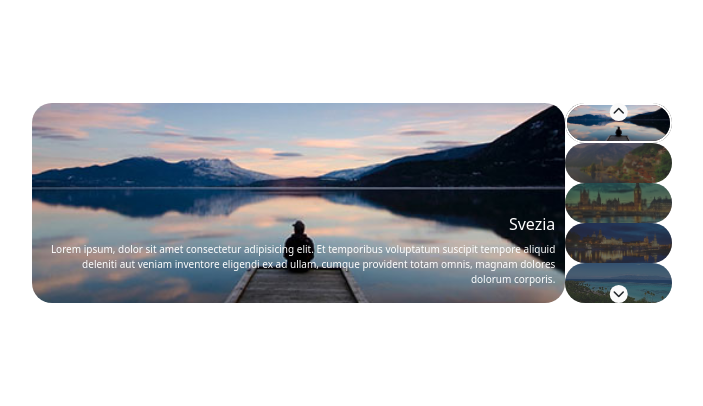
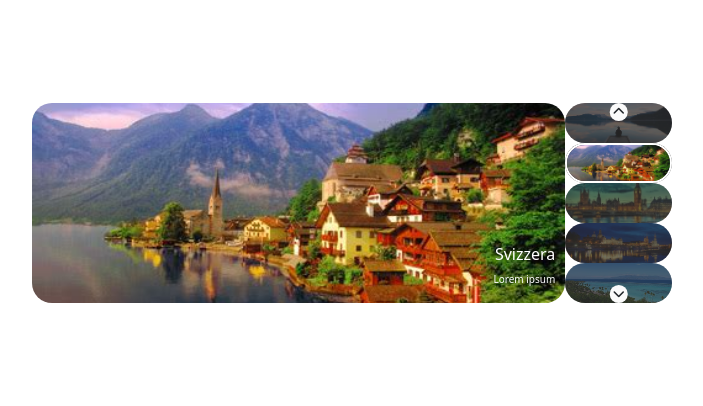
Before and after one commit to SimoCosz/vue-slider, a plain HTML site: page index.html in a window 1280 px wide. Shown: the part 197-603 px from the top of the page, without its empty margins (288-991 px from the left). Drawn offline with nearby package versions, Linux system fonts and the light colour scheme.

Commit message:
completato bonus2

```diff
--- a/app.js
+++ b/app.js
@@ -4,7 +4,6 @@ const section = new Vue({
   data:{
 
     currentSlide: 0,
-
     slide: [
       {
         title: 'Svezia',
@@ -32,6 +31,11 @@ const section = new Vue({
         image: 'img/05.jpg',
       },
     ]
+
+  },
+
+  created: function(){
+    this.autoSlide();
   },
 
   methods:{
@@ -52,49 +56,9 @@ const section = new Vue({
     },
     thumbClick: function(){
       this.currentSlide == index
+    },
+    autoSlide: function(){
+      this.intervallo = setInterval(this.next, 3000)
     }
-  }
+  },
 })
-
-
-
-
-// // CONTROLLO SLIDE
-
-// const itemImage = [...document.getElementsByClassName('item')]
-// itemImage[currentIndex].classList.add('active')
-
-// prev.addEventListener('click', function(){
-//   itemImage[currentIndex].classList.remove('active')
-//   itemControl[currentIndex].classList.remove('active')
-
-//   if( currentIndex > 0){
-//     currentIndex--
-//     itemImage[currentIndex].classList.add('active')
-//     itemControl[currentIndex].classList.add('active')
-//   } else {
-//     currentIndex = slide.length - 1
-//   }
-//   itemImage[currentIndex].classList.add('active')
-//   itemControl[currentIndex].classList.add('active')
-
-// })
-
-// next.addEventListener('click', function(){
-//   itemImage[currentIndex].classList.remove('active')
-//   itemControl[currentIndex].classList.remove('active')
-
-//   if (currentIndex < slide.length - 1){
-//     currentIndex++
-//     itemImage[currentIndex].classList.add('active')
-//     itemControl[currentIndex].classList.add('active')
-//   } else {
-//     currentIndex = 0
-//   }
-//   itemImage[currentIndex].classList.add('active')
-//   itemControl[currentIndex].classList.add('active')
-// })
-
-// // ELEMENTO ANTEPRIMA
-// const itemControl = [...document.getElementsByClassName('image')]
-// itemControl[currentIndex].classList.add('active')
--- a/index.html
+++ b/index.html
@@ -16,7 +16,7 @@
       <div class="slide-wrapper col-10 p-0">
 
         <!-- <div v-for='item in slide' class="item" :class="item.isActive == true? 'active' : ' ' "> -->
-        <div v-for='(item, index) in slide' class="item" :class="index == currentSlide? 'active' : ' ' ">
+        <div v-for='(item, index) in slide' class="item" v-on:enter='autoSlide' :class="index == currentSlide? 'active' : ' ' ">
           <img :src="item.image" alt="">
           <div class="description">
           <h6 class="titolo">{{item.title}}</h6>
```
